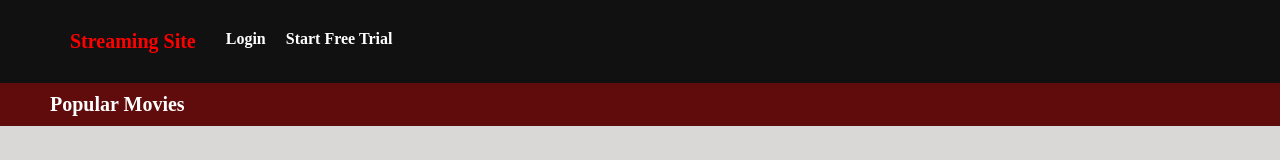
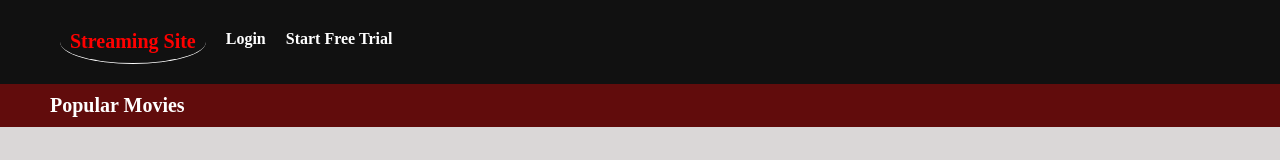
Before and after one commit to starcoder01/React-UI, a React (Create React App) app: page /movies in a window 1280 px wide. In both pictures the pointer is over the item "Streaming Site". Shown: the top 160 px of the page. Built offline with nearby package versions, Linux system fonts and the light colour scheme.

Commit message:
Update Navbar.css

```diff
--- a/src/css/Navbar.css
+++ b/src/css/Navbar.css
@@ -8,6 +8,7 @@ li {
 }
 .heading:hover {
   background: none;
+  border-bottom: 1px solid white;
 }
 button {
   font-size: 30px;
```
